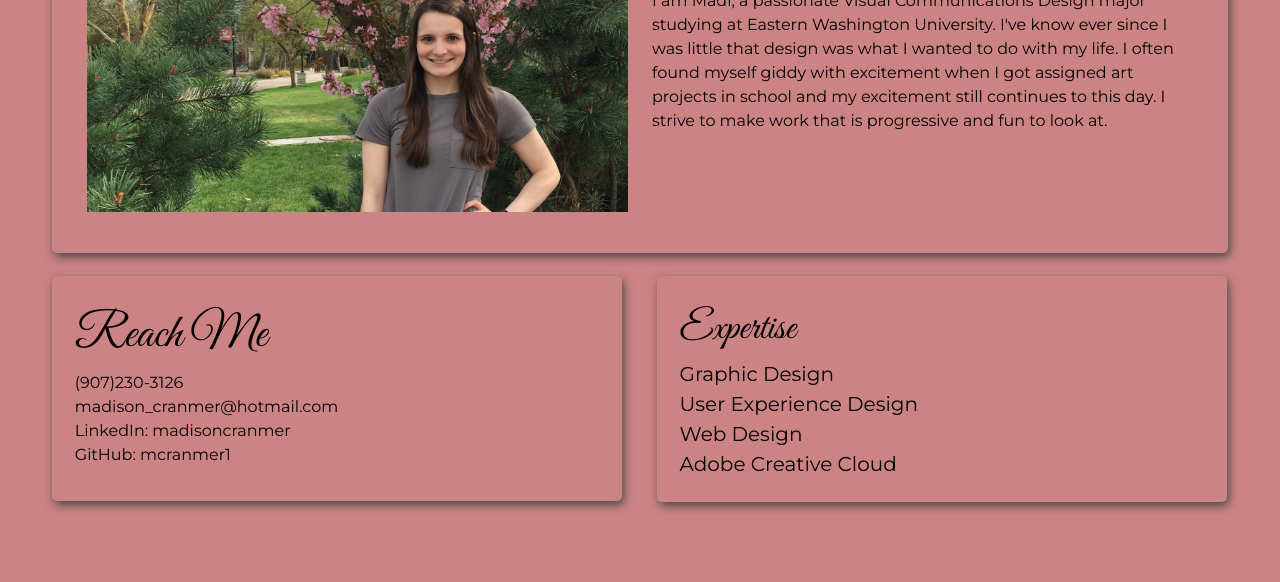
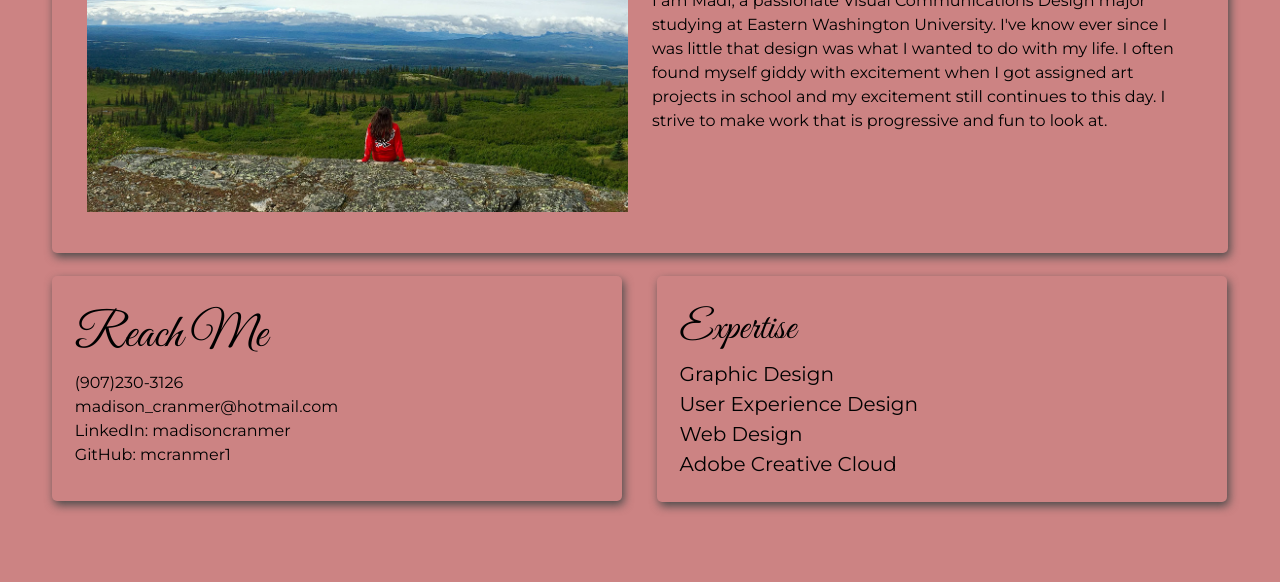
Before and after one commit to mcranmer1/madisoncranmer, a plain HTML site: page index.html in a window 1280 px wide. Shown: the part 470-1052 px from the top of the page. Drawn offline with nearby package versions, Linux system fonts and the light colour scheme.

Commit message:
Version 1.3

```diff
--- a/index.html
+++ b/index.html
@@ -194,7 +194,7 @@
     <div class="columns box main">
        <div class="column is-half">
           <figure>
-            <img src="img/professionalpic.jpg" alt="Madi picture">
+            <img src="img/professionalpic.jpg" alt="Madi picture" id="replace">
           </figure>
        </div>
       <div class="column is-half about">
--- a/js/scripts.js
+++ b/js/scripts.js
@@ -1,4 +1,12 @@
 console.log('Be like Browser.');
 
-// Light Gallery
-$('#gallery-1').lightGallery();
+// Randomizer
+var max = 2;
+var randNum = Math.floor( Math.random() * max );
+
+// Store URL
+var img0 = '../img/professionalpic.jpg';
+var img1 = '../img/madimountain.jpg';
+
+// Change Image
+$('#replace').attr( 'src', eval('img' + randNum) );
```
Also changed, not shown: img/madimountain.jpg (added), pages/work.html (line endings or trailing spaces).
